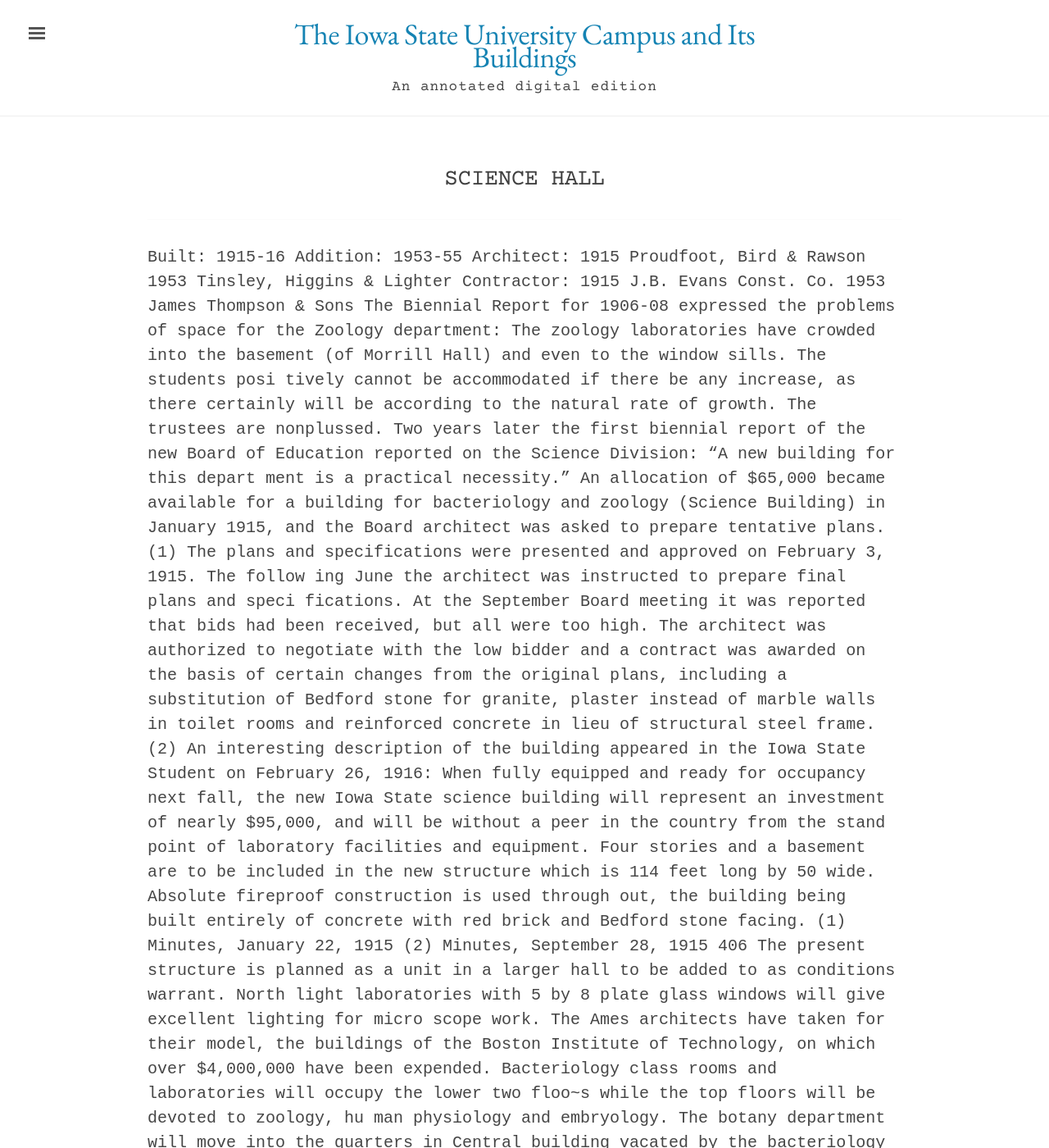
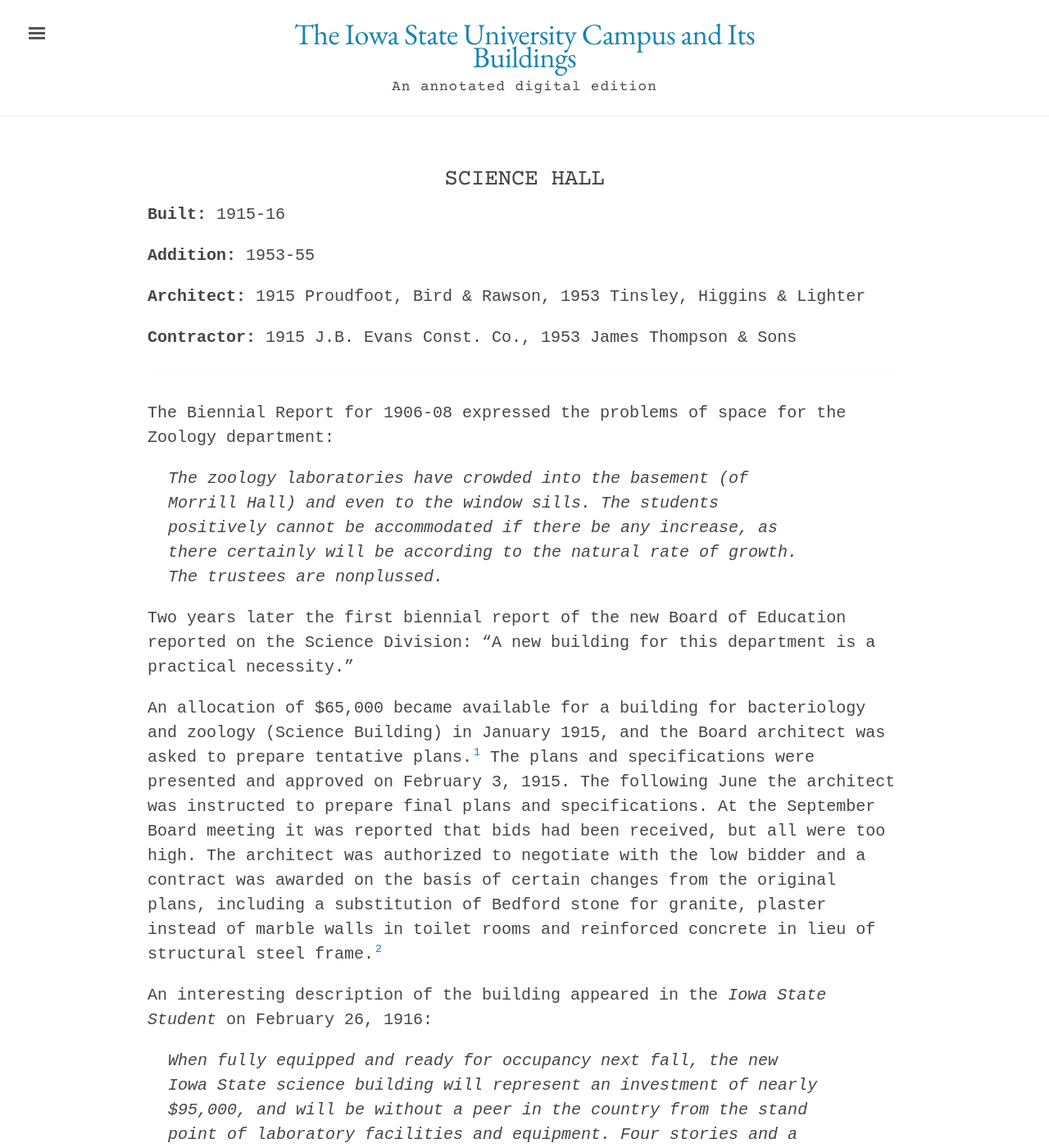
Before and after one commit to emanderson811/day-edition, a Jekyll site: the page built from _texts/buildings/190day-science-hall.md, in a window 1280 px wide and 1400 px high. Shown: the whole window at 82% size. Built offline with Jekyll 4.4.1, drawn with Linux system fonts in a browser that asks for light colours; some of the changed text lies outside the part shown.

Commit message:
Update 190day-science-hall.md

```diff
--- a/_texts/buildings/190day-science-hall.md
+++ b/_texts/buildings/190day-science-hall.md
@@ -14,21 +18,34 @@
 ---
 ---
 
-Built: 1915-16 Addition: 1953-55 Architect: 1915 Proudfoot, Bird & Rawson 1953 Tinsley, Higgins & Lighter Contractor: 1915 J.B. Evans Const. Co. 1953 James Thompson & Sons
 The Biennial Report for 1906-08 expressed the problems of space for the Zoology department:
-The zoology laboratories have crowded into the basement (of Morrill Hall) and even to the window sills. The students posi tively cannot be accommodated if there be any increase, as there certainly will be according to the natural rate of growth. The trustees are nonplussed.
-Two years later the first biennial report of the new Board of Education reported on the Science Division: "A new building for this depart ment is a practical necessity."
-An allocation of $65,000 became available for a building for bacteriology and zoology (Science Building) in January 1915, and the Board architect was asked to prepare tentative plans.(1) The plans and specifications were presented and approved on February 3, 1915. The follow ing June the architect was instructed to prepare final plans and speci fications. At the September Board meeting it was reported that bids had been received, but all were too high. The architect was authorized to negotiate with the low bidder and a contract was awarded on the basis of certain changes from the original plans, including a substitution of Bedford stone for granite, plaster instead of marble walls in toilet rooms and reinforced concrete in lieu of structural steel frame.(2)
-An interesting description of the building appeared in the Iowa State Student on February 26, 1916:
-When fully equipped and ready for occupancy next fall, the new Iowa State science building will represent an investment of nearly $95,000, and will be without a peer in the country from the stand point of laboratory facilities and equipment. Four stories and a basement are to be included in the new structure which is 114 feet long by 50 wide. Absolute fireproof construction is used through out, the building being built entirely of concrete with red brick and Bedford stone facing.
-(1) Minutes, January 22, 1915
-(2) Minutes, September 28, 1915
-406
-The present structure is planned as a unit in a larger hall to be added to as conditions warrant. North light laboratories with 5 by 8 plate glass windows will give excellent lighting for micro scope work. The Ames architects have taken for their model, the buildings of the Boston Institute of Technology, on which over $4,000,000 have been expended.
-Bacteriology class rooms and laboratories will occupy the lower two floo~s while the top floors will be devoted to zoology, hu man physiology and embryology. The botany department will move into the quarters in Central building vacated by the bacteriology staff and the temporary laboratory structure at Central station torn down. A large basement in the new building will probably be devoted to the rearing of rabbits and guinea pigs for experimental work. Work in entomology and apiculture is to continue in chemis try hall.
-J.B. Evans declared bankruptcy and completion of the building became the responsibility of Superintendent Sloss. It was ready for use in the fall of 1916. Chang~ orders during construction resulted in, among other items, reinstatement of the marble in the rest rooms.
+
+>The zoology laboratories have crowded into the basement (of Morrill Hall) and even to the window sills. The students positively cannot be accommodated if there be any increase, as there certainly will be according to the natural rate of growth. The trustees are nonplussed.
+
+Two years later the first biennial report of the new Board of Education reported on the Science Division: "A new building for this department is a practical necessity."
+
+An allocation of $65,000 became available for a building for bacteriology and zoology (Science Building) in January 1915, and the Board architect was asked to prepare tentative plans.[^fn1] The plans and specifications were presented and approved on February 3, 1915. The following June the architect was instructed to prepare final plans and specifications. At the September Board meeting it was reported that bids had been received, but all were too high. The architect was authorized to negotiate with the low bidder and a contract was awarded on the basis of certain changes from the original plans, including a substitution of Bedford stone for granite, plaster instead of marble walls in toilet rooms and reinforced concrete in lieu of structural steel frame.[^fn2]
+
+An interesting description of the building appeared in the *Iowa State Student* on February 26, 1916:
+
+>When fully equipped and ready for occupancy next fall, the new Iowa State science building will represent an investment of nearly $95,000, and will be without a peer in the country from the stand point of laboratory facilities and equipment. Four stories and a basement are to be included in the new structure which is 114 feet long by 50 wide. Absolute fireproof construction is used through out, the building being built entirely of concrete with red brick and Bedford stone facing.
+
+[^fn1]: Minutes, January 22, 1915
+
+[^fn2]: Minutes, September 28, 1915
+
+>The present structure is planned as a unit in a larger hall to be added to as conditions warrant. North light laboratories with 5 by 8 plate glass windows will give excellent lighting for microscope work. The Ames architects have taken for their model, the buildings of the Boston Institute of Technology, on which over $4,000,000 have been expended.
+>
+>Bacteriology class rooms and laboratories will occupy the lower two floors while the top floors will be devoted to zoology, human physiology and embryology. The botany department will move into the quarters in Central building vacated by the bacteriology staff and the temporary laboratory structure at Central station torn down. A large basement in the new building will probably be devoted to the rearing of rabbits and guinea pigs for experimental work. Work in entomology and apiculture is to continue in chemistry hall.
+
+J.B. Evans declared bankruptcy and completion of the building became the responsibility of Superintendent Sloss. It was ready for use in the fall of 1916. Change orders during construction resulted in, among other items, reinstatement of the marble in the rest rooms.
+
 At the time plans for the building were prepared it was known that additions would be needed, and the first request for funding such an addition was made in the amount of $100,000 at the February 8, 1923, Board meeting. By the time the Biennial Report for 1926-28 was issued the estimated cost had doubled. Two years later the 1928-30 Report showed a figure of $250,000 for a new wing to the building.
-It was not until 1947 that an appropriation was made for the Science Building addition and the architect was retained. In 1949 an addition al appropriation was ma1de. However, bids were not received until April 1951, and then all bids were rejected. New bids were received, on modified plans irt December 1952 and contract awards were made the next month. (1)
-During the 1970's remodeling of various laboratories and offices was required as new space allocations were made in conjunctiort with the new facilities made available in Science Addition #2.
+
+It was not until 1947 that an appropriation was made for the Science Building addition and the architect was retained. In 1949 an additional appropriation was made. However, bids were not received until April 1951, and then all bids were rejected. New bids were received, on modified plans in December 1952 and contract awards were made the next month. [^fn3]
+
+During the 1970's remodeling of various laboratories and offices was required as new space allocations were made in conjunction with the new facilities made available in Science Addition #2.
+
 The latter building is reported separately inasmuch as it is a separate structure and not physically connected with Science Hall.
-(1) Minutes, January 8-9, 1953
+
+[^fn3]: Minutes, January 8-9, 1953
```
Also changed, not shown: other parts of _texts/buildings/190day-science-hall.md (+6 -2 lines).
